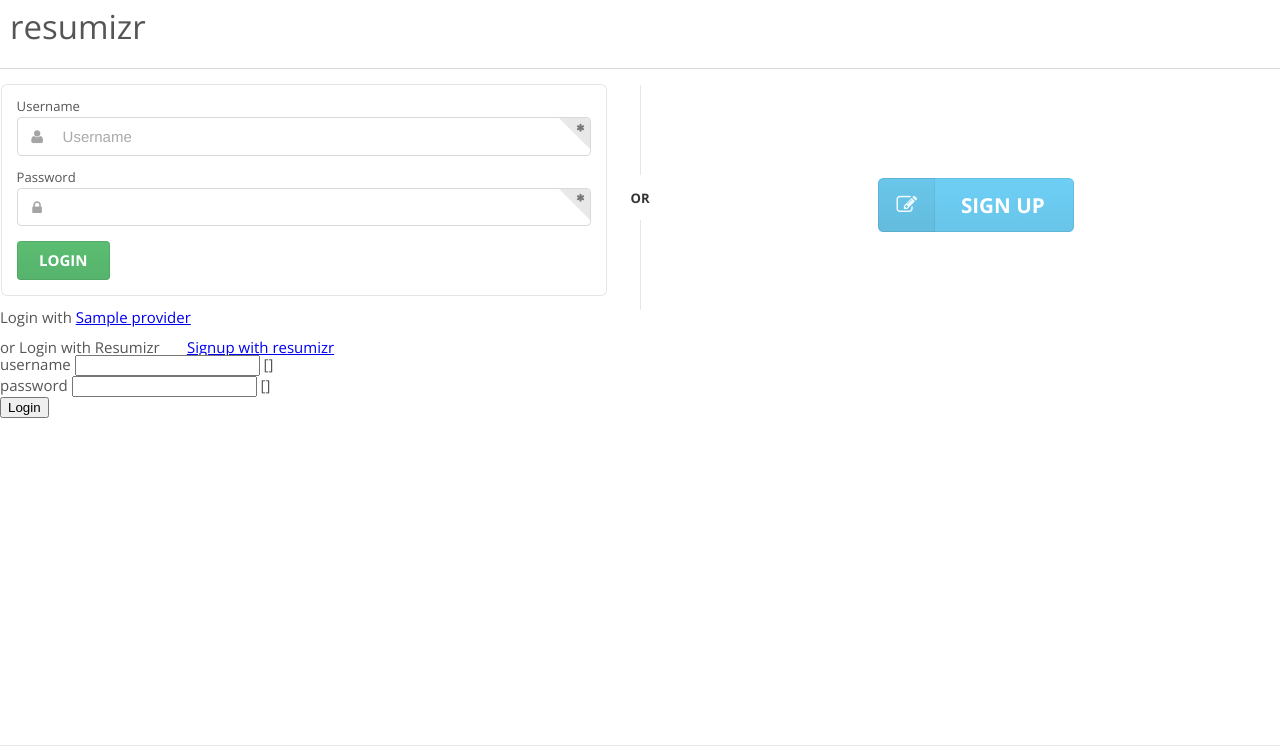
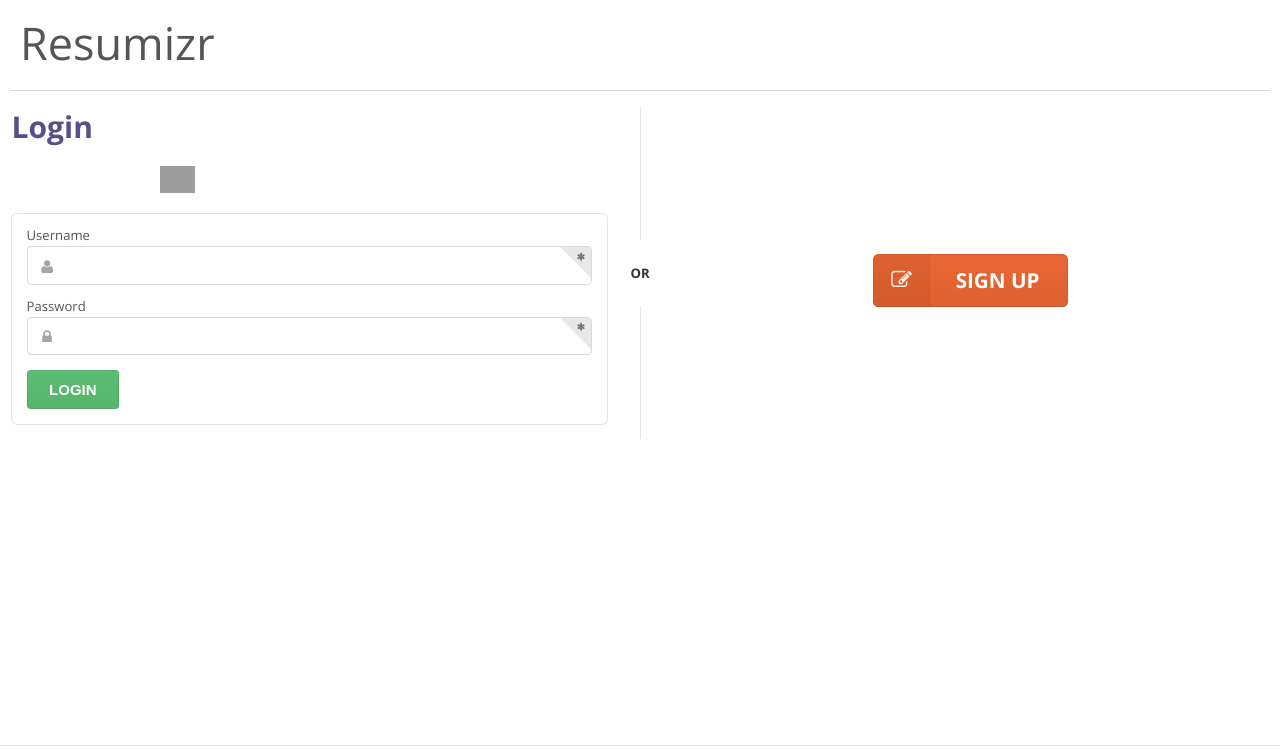
Before and after one commit to softvar/resumizr, a Django app: template templates/login.html in a window 1280 px wide. Shown: the top 749 px of the page. Run offline with Django 3.2, Linux system fonts and the light colour scheme; the template is opened without the code that fills it: most values are stand-ins (such as "Sample title", 1, 10 or a date in 2020); form fields are guessed from the names that the template uses; grey boxes are pictures that could not be loaded.

Commit message:
added semantic ui to login page

```diff
--- a/static/resumizr/css/page.css
+++ b/static/resumizr/css/page.css
@@ -62,13 +62,12 @@ body {
 
 #wrapper {
 	min-height: 100%;
-	height: 100%;
-
 
 }
 
 #main {
 	margin:0px;
+	padding:10px;
 	padding-bottom: 70px;
 
 }
@@ -86,12 +85,14 @@ body:before {
     margin-top:-32767px;/
 }
 
-
+#social-login-list {
+	padding-left: 25%;
+}
 
 
 .nav-bar {
 	padding:10px;
 }
 .nav-bar h1 {
-	font-size:2.2em;
+	font-size:3em;
 }
--- /dev/null
+++ b/static/resumizr/js/login-form-validate.js
@@ -0,0 +1,33 @@
+(function ($) {
+$('#login-form')
+  .form({
+    username: {
+      identifier : 'username',
+      rules: [
+        {
+          type   : 'empty',
+          prompt : 'Please enter a username'
+        }
+      ]
+    },
+    password: {
+      identifier : 'password',
+      rules: [
+        {
+          type   : 'empty',
+          prompt : 'Please enter a password'
+        },
+        {
+          type   : 'length[6]',
+          prompt : 'Your password must be at least 6 characters'
+        }
+      ]
+    }
+},
+{
+    inline : true,
+    on     : 'blur'
+  }
+);
+
+}(jQuery));
--- a/templates/header.html
+++ b/templates/header.html
@@ -16,7 +16,6 @@
   <link rel="stylesheet" type="text/css" href="{% static 'resumizr/semantic/css/semantic.css' %}">
   <link rel="stylesheet" type="text/css" href="{% static 'resumizr/css/page.css' %}">
 
-
   <script src="{% static 'resumizr/semantic/js/semantic.js' %}"></script>
 
 </head>
--- a/templates/login.html
+++ b/templates/login.html
@@ -1,53 +1,63 @@
 {% load mysplit %}
+{% load staticfiles %}
 {% include "header.html" with title="Welcome to Resumizr" %}
 <body>
 <div id="wrapper">
 	<div id="main">
 
-		<script type="text/javascript">
-
-		$(function() {
-			$("#login-form").validate({
-
-		        // Specify the validation rules
-		        rules: {
-		            username: "required",
-		            password: {
-		                required: true,
-		            },
-
-		        },
-
-		        // Specify the validation error messages
-		        messages: {
-		            username: "Please enter your first name",
-		            password: {
-		                required: "Please provide a password",
-		            },
-		        },
-
-		        submitHandler: function(form) {
-		            form.submit();
-		        }
-		    });
-
-  		});
-		</script>
+		<script type="text/javascript" src="{% static 'resumizr/js/login-form-validate.js' %}"></script>
 
   		<div class="nav-bar">
-		<h1> resumizr </h1>
+		<h1> Resumizr </h1>
 		</div>
 
 		<div class="ui inverted divider"></div>
 
 
 <div class="ui two column middle aligned relaxed grid basic segment">
-  <div class="column">
-    <div class="ui form segment">
+<div class="column">
+
+<h1 class="ui purple header">
+  Login
+</h1>
+
+
+<div id="social-login-list" class="ui horizontal list">
+{% for provider in oauth_providers  %}
+
+		<div class="item">
+    		<a href="{% url 'social:begin' provider %}">
+    		<img class="ui mini image" src="{% static 'resumizr/images/'%}{{ provider|mysplit:'-'|first }}.png">
+    		</a>
+  		</div>
+
+{% endfor %}
+
+</div>
+
+
+<form method="post" action="/resumizr-login/username/" id="login-form">
+		{% csrf_token %}
+
+	{% if form.non_field_errors %}
+	<div class="ui error message">
+		<div class="header">Action Forbidden</div>
+
+		<li>
+		{{ form.non_field_errors}}
+		</li>
+
+	</div>
+	{% endif %}
+
+    <div class="ui warning form segment">
       <div class="field">
         <label>Username</label>
         <div class="ui left labeled icon input">
-          <input type="text" placeholder="Username">
+        	<div class="ui error message">
+    		<p> {{ form.username.errors }} </p>
+  			</div>
+          {{ form.username }}
           <i class="user icon"></i>
           <div class="ui corner label">
             <i class="asterisk icon"></i>
@@ -57,60 +67,38 @@
       <div class="field">
         <label>Password</label>
         <div class="ui left labeled icon input">
-          <input type="password">
+        <div class="ui error message">
+    		<p> {{ form.password.errors }} </p>
+  		</div>
+          {{ form.password }}
           <i class="lock icon"></i>
           <div class="ui corner label">
             <i class="asterisk icon"></i>
           </div>
         </div>
       </div>
-      <div class="ui green submit button">Login</div>
+      <button type="submit" class="ui green submit button">Login</button>
     </div>
   </div>
+  </form>
+
+
   <div class="ui vertical divider">
     Or
   </div>
+
   <div class="center aligned column">
-    <div class="huge blue ui labeled icon button">
+  <a href="/signup/username/">
+    <div class="huge orange ui labeled icon button">
       <i class="signup icon"></i>
       Sign Up
     </div>
+  </a>
   </div>
 </div>
 
 
-
-
-
-
-
-		{% for provider in oauth_providers  %}
-		Login with <a href="{% url 'social:begin' provider %}">{{ provider|mysplit:'-'|first|capfirst}}</a> </br>
-		{% endfor %}
-
-		</br>
-		or Login with Resumizr  &nbsp;&nbsp;&nbsp;&nbsp;&nbsp;   <a href="/signup/username/">Signup with resumizr</a>
-
-		<form method="post" action="/resumizr-login/username/" id="login-form">
-		{% csrf_token %}
-		{{ form.non_field_errors }}
-
-   			 <div class="fieldWrapper">
-		       <label for="username">username</label>
-		        {{ form.username }}
-		        {{ form.username.errors }}
-		    </div>
-
-		    <div class="fieldWrapper">
-		      <label for="password">password</label>
-		        {{ form.password }}  {{ form.password.errors }}
-		    </div>
-
-    		<p><input type="submit" value="Login"/></p>
-
-
-		</form>
-	</div>
+</div>
 </div>
 
 {% include "footer.html" %}
```
Also changed, not shown: static/resumizr/images/facebook.png (added), static/resumizr/images/github.png (added), static/resumizr/images/google.png (added), static/resumizr/images/linkedin.png (added), static/resumizr/images/twitter.png (added).
